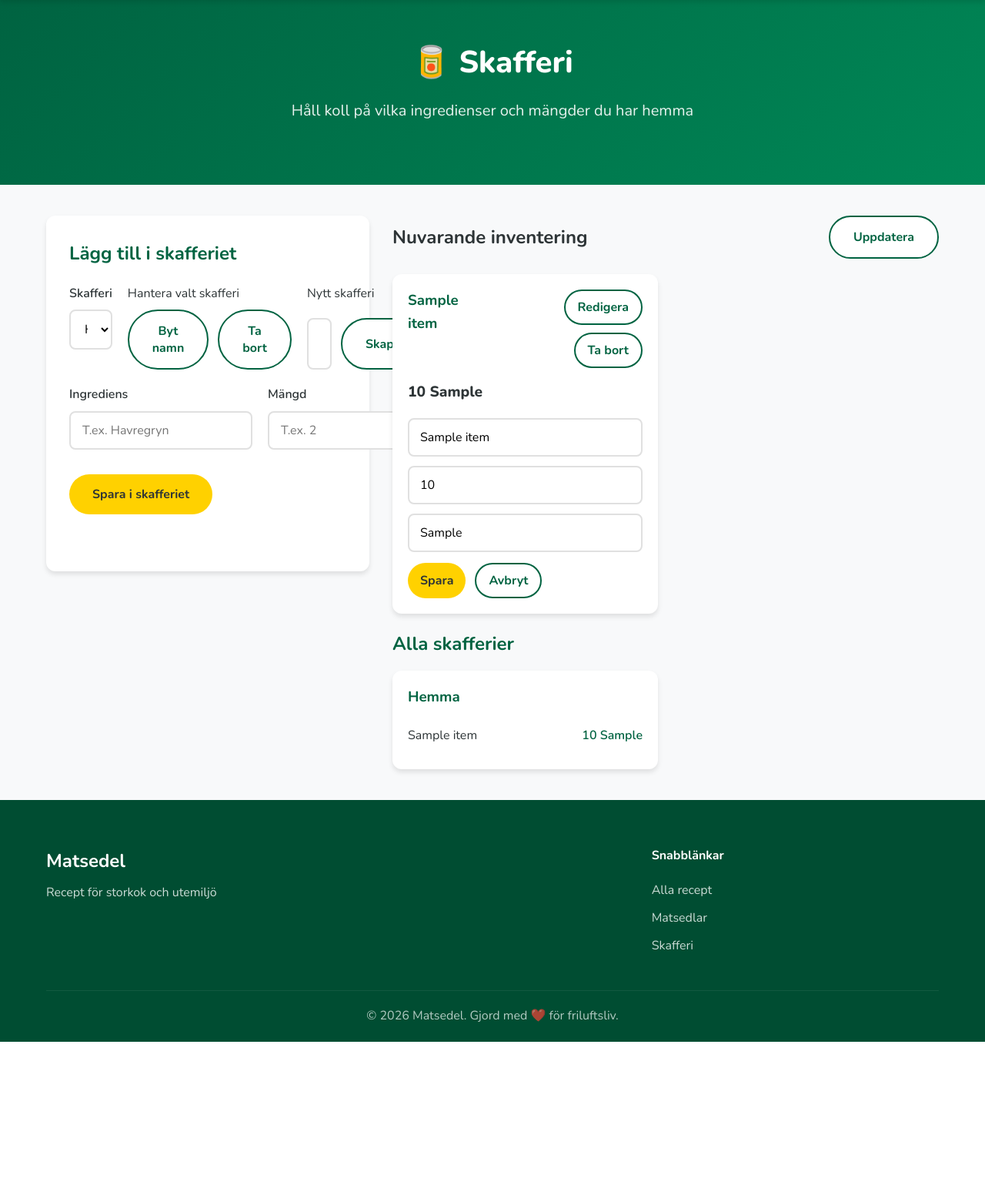
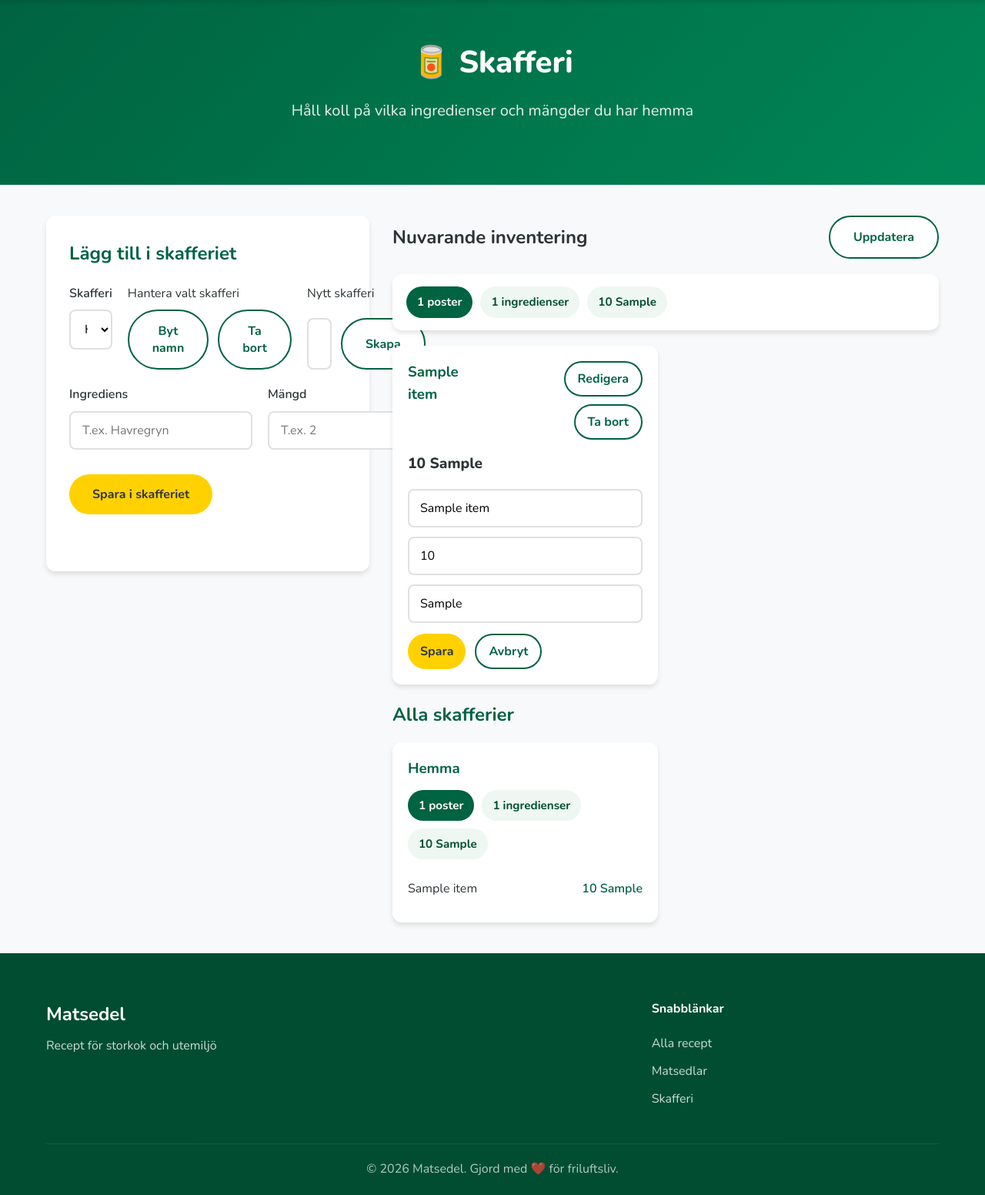
Before and after one commit to svenwallin/matsedel, a Flask app: page /skafferi in a window 1280 px wide. Shown: the part 82-1634 px from the top of the page at 77% size. Before the commit the page ends 1435 px from the top, so only its background shows below. Run offline with Flask 3, Linux system fonts and the light colour scheme; data comes from the database, SQL or seed files in the repository; tables that the repository leaves empty hold one stand-in row (values such as "Sample post").

Commit message:
add summeri of pentry

```diff
--- a/static/css/style.css
+++ b/static/css/style.css
@@ -1366,6 +1366,35 @@ body {
     gap: 20px;
 }
 
+.pantry-summary-strip {
+    background: var(--white);
+    border-radius: var(--border-radius);
+    box-shadow: var(--shadow);
+    padding: 16px 18px;
+}
+
+.pantry-summary-badges {
+    display: flex;
+    flex-wrap: wrap;
+    gap: 10px;
+}
+
+.pantry-summary-badge {
+    display: inline-flex;
+    align-items: center;
+    padding: 8px 14px;
+    border-radius: 999px;
+    background: #eef7f2;
+    color: var(--primary-dark);
+    font-weight: 700;
+    font-size: 0.95rem;
+}
+
+.pantry-summary-badge-strong {
+    background: var(--primary-color);
+    color: var(--white);
+}
+
 .pantry-overview-section {
     display: grid;
     gap: 16px;
@@ -1391,6 +1420,10 @@ body {
 .pantry-overview-card h3 {
     color: var(--primary-color);
     margin-bottom: 12px;
+}
+
+.pantry-overview-card .pantry-summary-badges {
+    margin-bottom: 16px;
 }
 
 .pantry-overview-list {
--- a/static/js/pantry.js
+++ b/static/js/pantry.js
@@ -44,10 +44,59 @@ function pantryCardTemplate(item) {
     `;
 }
 
+function getPantrySummary(items) {
+    const unitTotals = items.reduce((accumulator, item) => {
+        const unit = item.unit || 'st';
+        accumulator[unit] = (accumulator[unit] || 0) + Number(item.amount || 0);
+        return accumulator;
+    }, {});
+
+    const uniqueIngredients = new Set(
+        items.map((item) => item.name.trim().toLowerCase())
+    ).size;
+
+    return {
+        rowCount: items.length,
+        uniqueIngredients,
+        unitTotals
+    };
+}
+
+function pantrySummaryBadges(summary) {
+    const totals = Object.entries(summary.unitTotals)
+        .sort(([left], [right]) => left.localeCompare(right, 'sv'))
+        .map(([unit, amount]) => `
+            <span class="pantry-summary-badge">${formatPantryAmount(amount)} ${unit}</span>
+        `)
+        .join('');
+
+    return `
+        <div class="pantry-summary-badges">
+            <span class="pantry-summary-badge pantry-summary-badge-strong">${summary.rowCount} poster</span>
+            <span class="pantry-summary-badge">${summary.uniqueIngredients} ingredienser</span>
+            ${totals}
+        </div>
+    `;
+}
+
+function renderCurrentPantrySummary(items) {
+    const container = document.getElementById('pantryCurrentSummary');
+
+    if (!Array.isArray(items) || items.length === 0) {
+        container.innerHTML = '<p class="loading">Ingen sammanfattning ännu.</p>';
+        return;
+    }
+
+    container.innerHTML = pantrySummaryBadges(getPantrySummary(items));
+}
+
 function pantryOverviewTemplate(locationName, items) {
+    const summary = getPantrySummary(items);
+
     return `
         <section class="pantry-overview-card">
             <h3>${locationName}</h3>
+            ${pantrySummaryBadges(summary)}
             ${items.length === 0 ? '<p class="loading">Tomt skafferi.</p>' : `
                 <ul class="pantry-overview-list">
                     ${items.map((item) => `
@@ -93,13 +142,16 @@ async function loadPantryItems() {
 
         if (!Array.isArray(items) || items.length === 0) {
             container.innerHTML = '<p class="loading">Skafferiet är tomt. Lägg till din första ingrediens ovan.</p>';
+            renderCurrentPantrySummary([]);
             return;
         }
 
         container.innerHTML = items.map(pantryCardTemplate).join('');
+        renderCurrentPantrySummary(items);
     } catch (error) {
         console.error('Error loading pantry items:', error);
         document.getElementById('pantryItems').innerHTML = '<p class="loading">Kunde inte ladda skafferiet.</p>';
+        document.getElementById('pantryCurrentSummary').innerHTML = '<p class="loading">Kunde inte ladda sammanfattningen.</p>';
     }
 }
 
--- a/templates/pantry.html
+++ b/templates/pantry.html
@@ -104,6 +104,9 @@
                     <h2>Nuvarande inventering</h2>
                     <button type="button" class="btn btn-secondary" id="reloadPantryBtn">Uppdatera</button>
                 </div>
+                <div id="pantryCurrentSummary" class="pantry-summary-strip">
+                    <div class="loading">Räknar sammanfattning...</div>
+                </div>
                 <div id="pantryItems" class="pantry-grid">
                     <div class="loading">Laddar skafferi...</div>
                 </div>
```
